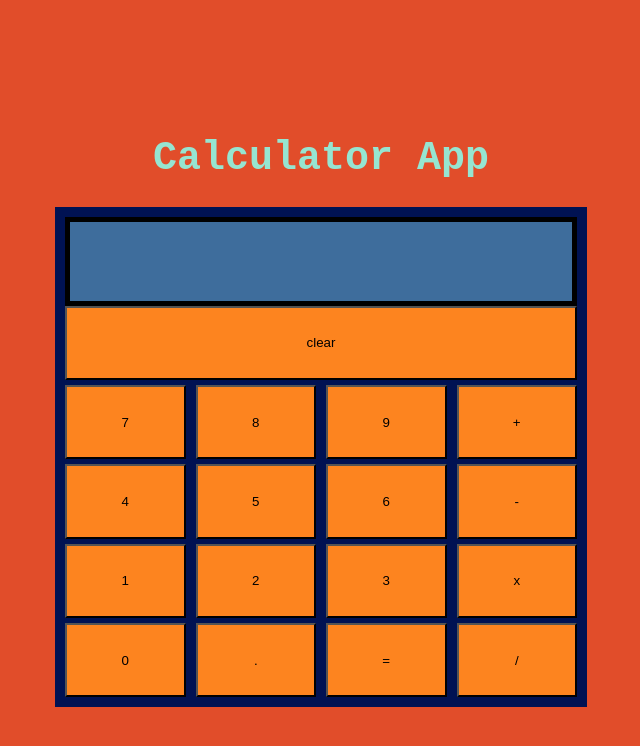
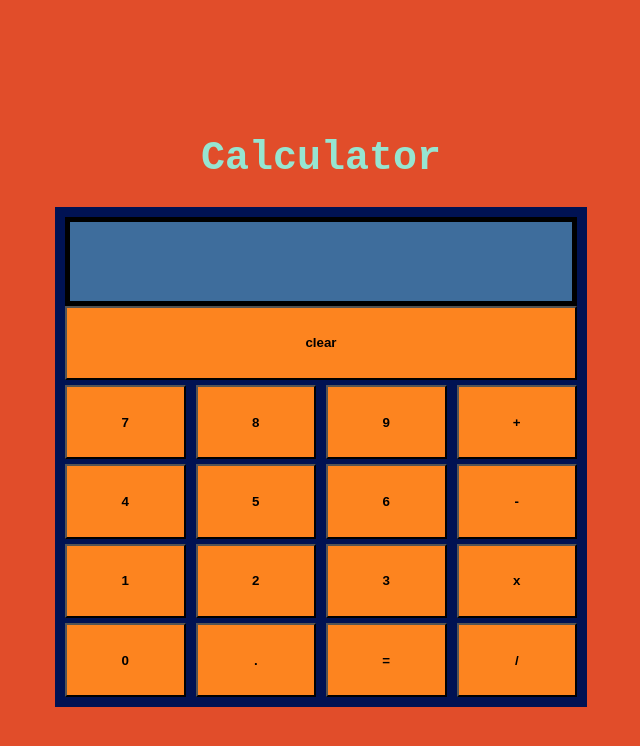
Before and after one commit to matta628/calculator, a plain HTML site: page index.html in a window 1280 px wide. Shown: the whole page, without its empty margins (327-967 px from the left). Drawn offline with Linux system fonts and the light colour scheme.

Commit message:
Change title and make button text bold

```diff
--- a/index.html
+++ b/index.html
@@ -7,7 +7,7 @@
   </head>
   <body>
     <div class="title">
-        <h1>Calculator App</h1>
+        <h1>Calculator</h1>
     </div>
     <div class="calculator">
         <div class="display"></div>
--- a/style.css
+++ b/style.css
@@ -10,7 +10,7 @@ body{
 .title{
     color : #96E5D1;
     font-size: 20px;
-    font-weight: 700;
+    font-weight: 900;
     font-family : 'Courier New', Courier, monospace;
 }
 .calculator{
@@ -45,6 +45,7 @@ body{
     gap: 10px;
 }
 button {
+    font-weight: 900;
     background-color: #FD841F;
     flex: 1;
 }
```
